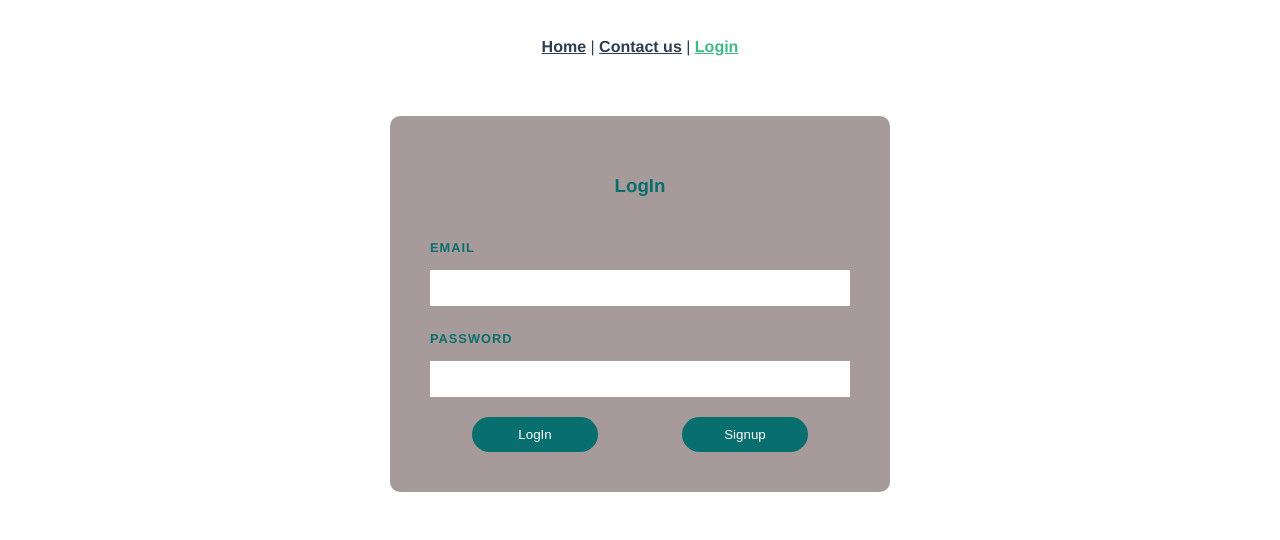
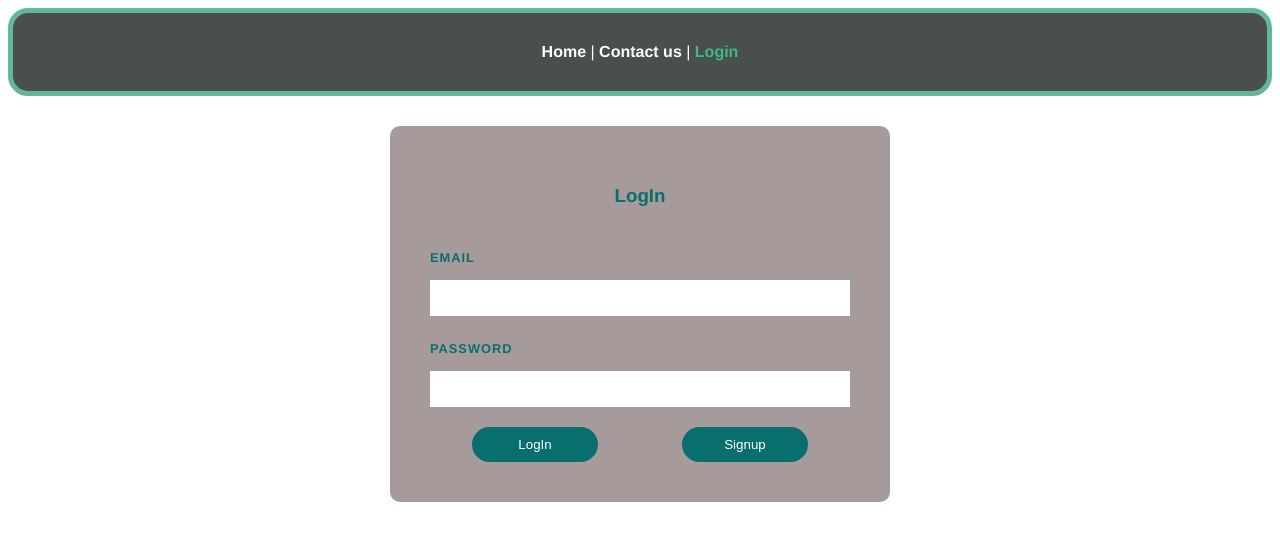
Before and after one commit to jkirikal/katjajohanaron4, a Vue app in the folder our_frontend/: page /#/login in a window 1280 px wide. Shown: the top 540 px of the page. Built offline with nearby package versions, Linux system fonts and the light colour scheme; no server answers.

Commit message:
changed visuals and added date to posts

```diff
--- a/our_frontend/src/App.vue
+++ b/our_frontend/src/App.vue
@@ -20,11 +20,17 @@
 
 nav {
   padding: 30px;
+  background-color: rgb(73, 79, 76);
+  border: 5px solid rgb(97, 183, 155);
+  border-radius:20px;
+  color:white;
 }
-
+a {
+  text-decoration: none;
+}
 nav a {
   font-weight: bold;
-  color: #2c3e50;
+  color: white;
 }
 
 nav a.router-link-exact-active {
--- a/our_frontend/src/views/HomeView.vue
+++ b/our_frontend/src/views/HomeView.vue
@@ -1,14 +1,17 @@
 <template>
   <div class="body">
     <div class="sidebar"></div>
-    <div>
+    <div class="middle">
       <div class="logout">
         <button v-if = "authResult" @click="Logout" class="button">Logout</button>
       </div>
-      <div class="post-list" v-for="post in posts"  :key="post.id">
+      <div class="middlepart">
+        <div class="post-list" v-for="post in posts"  :key="post.id">
         <a class="post" :href="'/#/post/'+post.id">
+          <span id="date"> 12. December 2022 </span>
           <span> {{ post.body }} </span>
         </a>
+      </div>
       </div>
       <div class="footerbtns">
         <a :href="'/#/addpost/'" id="addpost" class="button">Add post</a>
@@ -94,18 +97,28 @@ a{
   background-color: rgb(73, 79, 76);
   color:white;
   margin:10px;
-  margin-right:50px;
-  margin-left:50px;
+}
+.middlepart{
+  width:100%;
+}
+.middle{
+  width:80%
 }
 .post span{
   color:white;
 }
 .post {
-    width: 80%;
-    position: relative;
+    display:flex;
+    flex-direction:column;
     padding: 10px;
     margin: 10px auto;
     text-align: left;
+    width:100%;
+}
+#date{
+  display:flex;
+  justify-content:flex-end;
+  margin-right: 30px;
 }
 .button{
   color:white;
```
